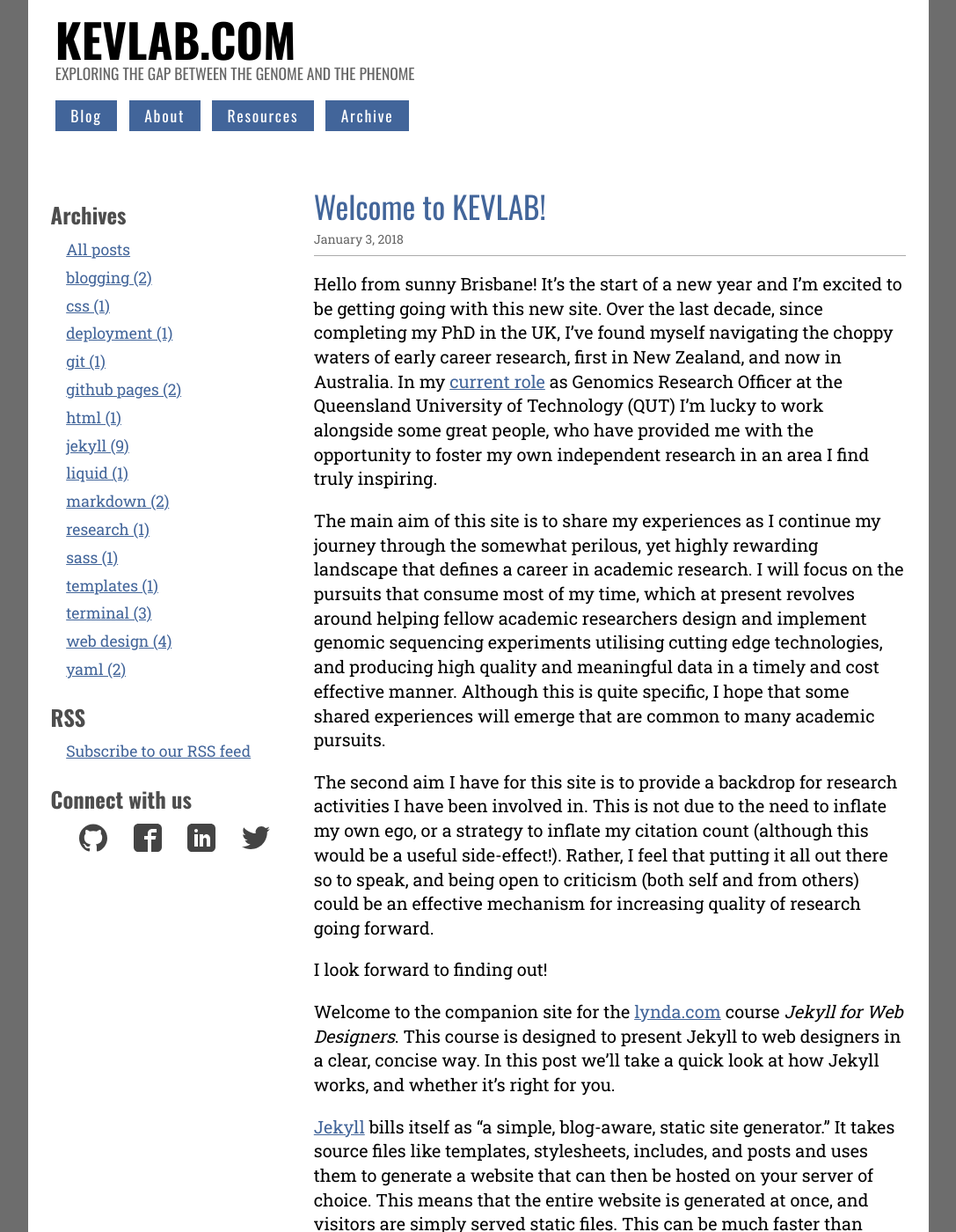
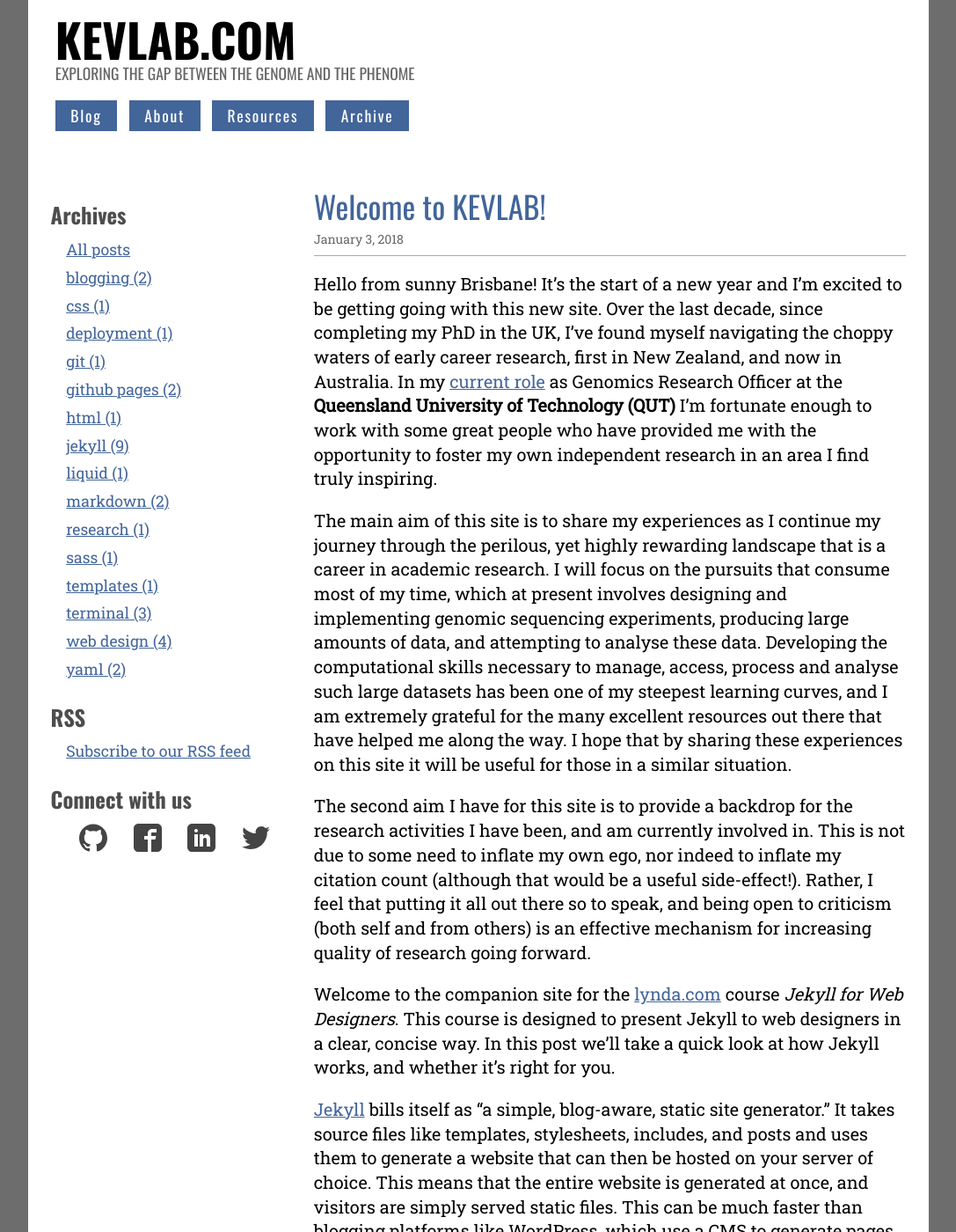
Before and after one commit to kjdudley/kjdudley.github.io, a Jekyll site: the page built from _posts/2015-02-15-welcome-to-jekyll.md, in a window 1280 px wide and 1400 px high. Shown: the whole window at 88% size, without its empty margins (96-1183 px from the left). Built offline with Jekyll 4.4.1, drawn with Linux system fonts in a browser that asks for light colours.

Commit message:
even more changes to first blog post

```diff
--- a/_posts/2015-02-15-welcome-to-jekyll.md
+++ b/_posts/2015-02-15-welcome-to-jekyll.md
@@ -5,13 +5,11 @@ date:   2018-01-03
 tags: [blogging, research]
 ---
 
-Hello from sunny Brisbane! It's the start of a new year and I'm excited to be getting going with this new site. Over the last decade, since completing my PhD in the UK, I've found myself navigating the choppy waters of early career research, first in New Zealand, and now in Australia. In my [current role](http://staff.qut.edu.au/staff/dudleyk/ "Kevin Dudley QUT staff profile") as Genomics Research Officer at the Queensland University of Technology (QUT) I'm lucky to work alongside some great people, who have provided me with the opportunity to foster my own independent research in an area I find truly inspiring.
+Hello from sunny Brisbane! It's the start of a new year and I'm excited to be getting going with this new site. Over the last decade, since completing my PhD in the UK, I've found myself navigating the choppy waters of early career research, first in New Zealand, and now in Australia. In my [current role](http://staff.qut.edu.au/staff/dudleyk/ "Kevin Dudley QUT staff profile") as Genomics Research Officer at the **Queensland University of Technology (QUT)** I'm fortunate enough to work with some great people who have provided me with the opportunity to foster my own independent research in an area I find truly inspiring.
 
-The main aim of this site is to share my experiences as I continue my journey through the somewhat perilous, yet highly rewarding landscape that defines a career in academic research. I will focus on the pursuits that consume most of my time, which at present revolves around helping fellow academic researchers design and implement genomic sequencing experiments utilising cutting edge technologies, and producing high quality and meaningful data in a timely and cost effective manner. Although this is quite specific, I hope that some shared experiences will emerge that are common to many academic pursuits.
+The main aim of this site is to share my experiences as I continue my journey through the perilous, yet highly rewarding landscape that is a career in academic research. I will focus on the pursuits that consume most of my time, which at present involves designing and implementing genomic sequencing experiments, producing large amounts of data, and attempting to analyse these data. Developing the computational skills necessary to manage, access, process and analyse such large datasets has been one of my steepest learning curves, and I am extremely grateful for the many excellent resources out there that have helped me along the way. I hope that by sharing these experiences on this site it will be useful for those in a similar situation.
 
-The second aim I have for this site is to provide a backdrop for research activities I have been involved in. This is not due to the need to inflate my own ego, or a strategy to inflate my citation count (although this would be a useful side-effect!). Rather, I feel that putting it all out there so to speak, and being open to criticism (both self and from others) could be an effective mechanism for increasing quality of research going forward.
-
-I look forward to finding out!
+The second aim I have for this site is to provide a backdrop for the research activities I have been, and am currently involved in. This is not due to some need to inflate my own ego, nor indeed to inflate my citation count (although that would be a useful side-effect!). Rather, I feel that putting it all out there so to speak, and being open to criticism (both self and from others) is an effective mechanism for increasing quality of research going forward.
 
 Welcome to the companion site for the [lynda.com](http://www.lynda.com "lynda.com") course *Jekyll for Web Designers*. This course is designed to present Jekyll to web designers in a clear, concise way. In this post we’ll take a quick look at how Jekyll works, and whether it’s right for you.
 
```
